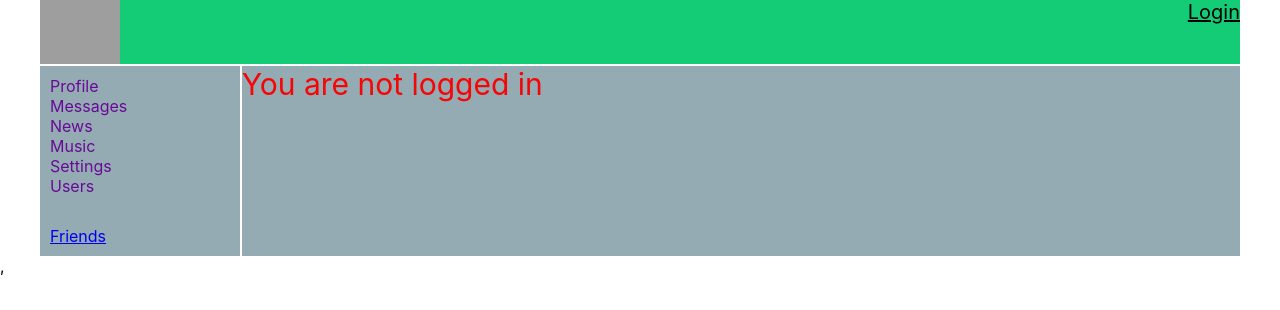
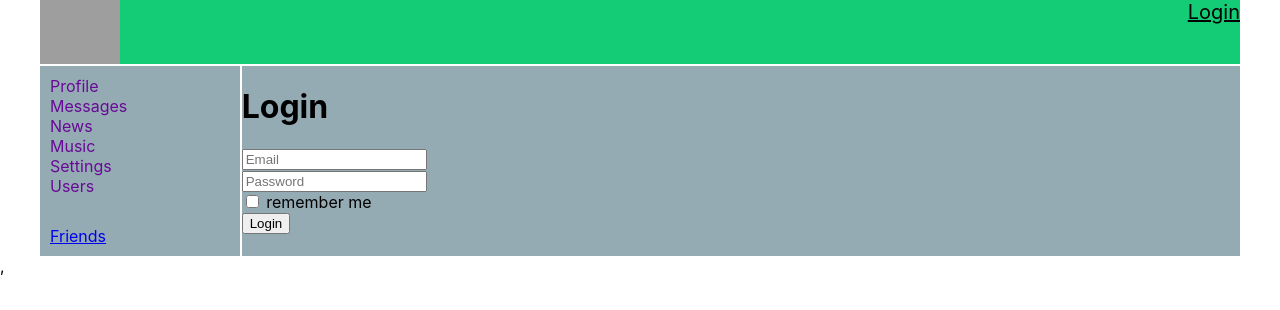
Before and after one commit to joen01/social-network-2, a React (Create React App) app: page /Login in a window 1280 px wide. Shown: the top 310 px of the page. Built offline with nearby package versions, Linux system fonts and the light colour scheme; no server answers; grey boxes are pictures that could not be loaded.

Commit message:
75 formik

```diff
--- a/package.json
+++ b/package.json
@@ -8,6 +8,7 @@
     "@testing-library/react": "^13.4.0",
     "@testing-library/user-event": "^13.5.0",
     "axios": "^1.7.9",
+    "formik": "^2.4.6",
     "react": "^18.2.0",
     "react-dom": "^18.2.0",
     "react-redux": "^9.1.2",
@@ -41,7 +42,7 @@
     ]
   },
   "devDependencies": {
-    "@types/react": "^19.0.6",
-    "@types/react-dom": "^19.0.3"
+    "@types/react": "^18.3.18",
+    "@types/react-dom": "^18.3.5"
   }
 }
--- a/src/companents/Login/Login.jsx
+++ b/src/companents/Login/Login.jsx
@@ -1,10 +1,41 @@
-import React from "react";
-import f from  "./Login.module.css"
+import React from 'react';
+import { Formik, Form, Field } from 'formik';
 
- const Login = () => {
-    return ( <div className={f.item}>
-            You are not logged in
-        </div>
-    )
+const LoginForm = () => {
+    return (
+        <Formik
+            initialValues={{ Email : '', password: '', rememberMe: false }}
+            onSubmit={(values) => {
+                // Обработка отправки формы
+                console.log(values);
+            }}
+        >
+            {() => (
+                <Form>
+                    <div>
+                        <Field name="Email" placeholder="Email" />
+                    </div>
+                    <div>
+                        <Field name="password" type="password" placeholder="Password" />
+                    </div>
+                    <div>
+                        <Field name="rememberMe" type="checkbox" />
+                        <label htmlFor="rememberMe"> remember me</label>
+                    </div>
+                    <div>
+                        <button type="submit">Login</button>
+                    </div>
+                </Form>
+            )}
+        </Formik>
+    );
+};
+
+
+const Login = () => {
+    return <div>
+        <h1>Login</h1>
+        <LoginForm/>
+    </div>
 }
 export default Login
```
Also changed, not shown: 2 other files (tests, documents, lock files or other folders).
